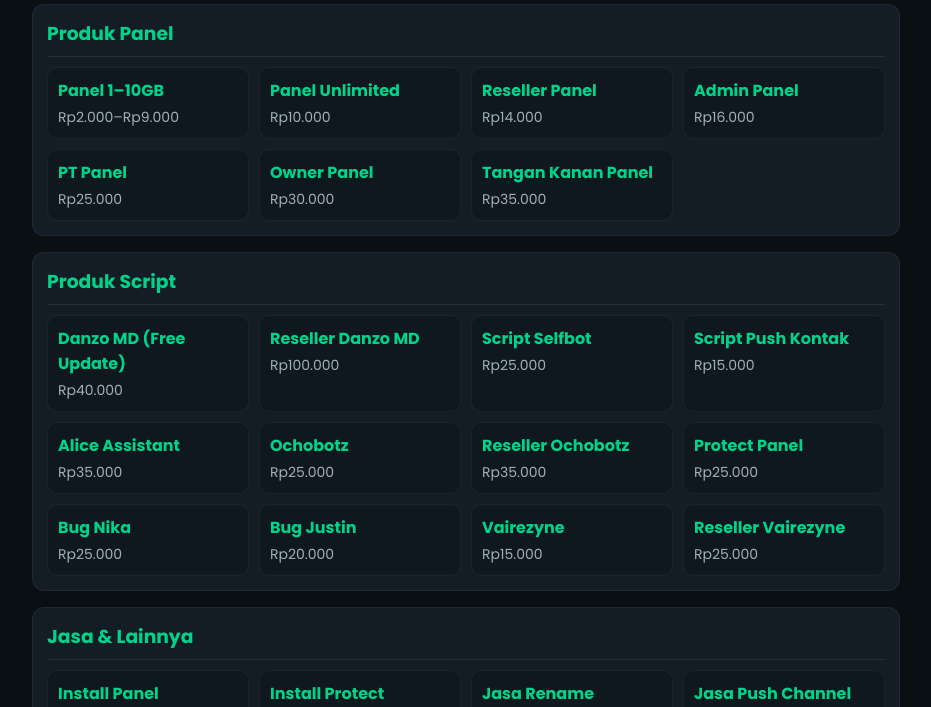
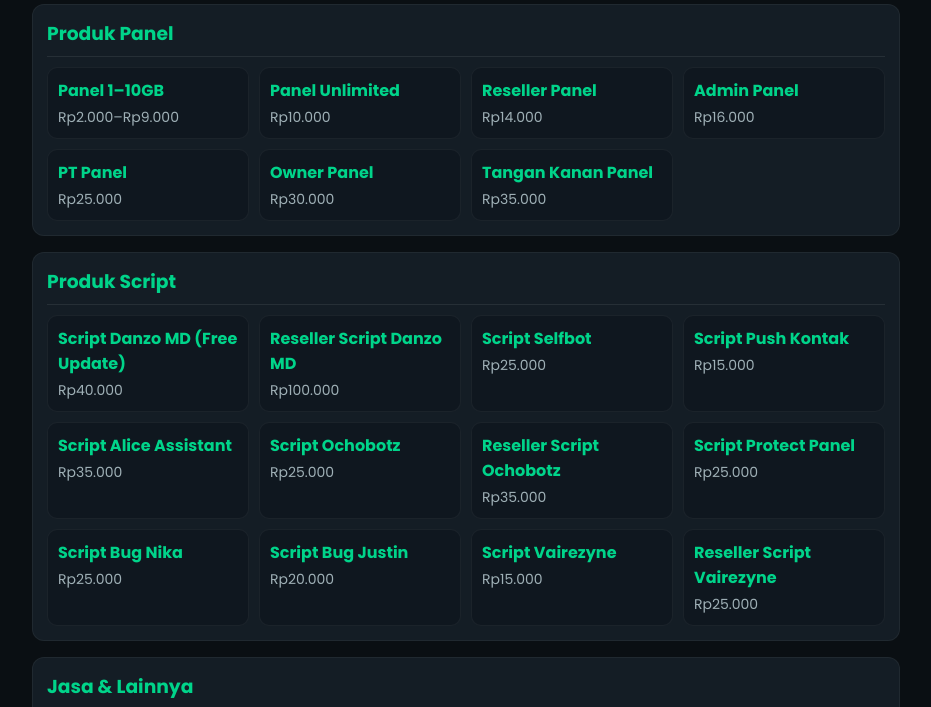
Before and after one commit to Danzx-Store/website-danzx-store, a plain HTML site: page index.html in a window 1280 px wide. Both pictures are taken after a click on the button "Produk". Shown: the part 93-800 px from the top of the page, without its empty margins (174-1105 px from the left). Drawn offline with Linux system fonts and the light colour scheme.

Commit message:
Update index.html

```diff
--- a/index.html
+++ b/index.html
@@ -98,28 +98,28 @@
     <div class="card">
       <h3 class="title">Produk Script</h3><hr>
       <div class="prod-list">
-        <div class="prod"><div class="title">Danzo MD (Free Update)</div><div class="meta">Rp40.000</div></div>
-        <div class="prod"><div class="title">Reseller Danzo MD</div><div class="meta">Rp100.000</div></div>
+        <div class="prod"><div class="title">Script Danzo MD (Free Update)</div><div class="meta">Rp40.000</div></div>
+        <div class="prod"><div class="title">Reseller Script Danzo MD</div><div class="meta">Rp100.000</div></div>
         <div class="prod"><div class="title">Script Selfbot</div><div class="meta">Rp25.000</div></div>
         <div class="prod"><div class="title">Script Push Kontak</div><div class="meta">Rp15.000</div></div>
-        <div class="prod"><div class="title">Alice Assistant</div><div class="meta">Rp35.000</div></div>
-        <div class="prod"><div class="title">Ochobotz</div><div class="meta">Rp25.000</div></div>
-        <div class="prod"><div class="title">Reseller Ochobotz</div><div class="meta">Rp35.000</div></div>
-        <div class="prod"><div class="title">Protect Panel</div><div class="meta">Rp25.000</div></div>
-        <div class="prod"><div class="title">Bug Nika</div><div class="meta">Rp25.000</div></div>
-        <div class="prod"><div class="title">Bug Justin</div><div class="meta">Rp20.000</div></div>
-        <div class="prod"><div class="title">Vairezyne</div><div class="meta">Rp15.000</div></div>
-        <div class="prod"><div class="title">Reseller Vairezyne</div><div class="meta">Rp25.000</div></div>
+        <div class="prod"><div class="title">Script Alice Assistant</div><div class="meta">Rp35.000</div></div>
+        <div class="prod"><div class="title">Script Ochobotz</div><div class="meta">Rp25.000</div></div>
+        <div class="prod"><div class="title">Reseller Script Ochobotz</div><div class="meta">Rp35.000</div></div>
+        <div class="prod"><div class="title">Script Protect Panel</div><div class="meta">Rp25.000</div></div>
+        <div class="prod"><div class="title">Script Bug Nika</div><div class="meta">Rp25.000</div></div>
+        <div class="prod"><div class="title">Script Bug Justin</div><div class="meta">Rp20.000</div></div>
+        <div class="prod"><div class="title">Script Vairezyne</div><div class="meta">Rp15.000</div></div>
+        <div class="prod"><div class="title">Reseller Script Vairezyne</div><div class="meta">Rp25.000</div></div>
       </div>
     </div>
     <!-- Jasa -->
     <div class="card">
       <h3 class="title">Jasa & Lainnya</h3><hr>
       <div class="prod-list">
-        <div class="prod"><div class="title">Install Panel</div><div class="meta">Rp5.000</div></div>
-        <div class="prod"><div class="title">Install Protect</div><div class="meta">Rp5.000</div></div>
+        <div class="prod"><div class="title">Jasa Install Panel</div><div class="meta">Rp5.000</div></div>
+        <div class="prod"><div class="title">Jasa Install Protect</div><div class="meta">Rp5.000</div></div>
         <div class="prod"><div class="title">Jasa Rename</div><div class="meta">Rp5.000–Rp10.000</div></div>
-        <div class="prod"><div class="title">Jasa Push Channel</div><div class="meta">Rp10.000</div></div>
+        <div class="prod"><div class="title">Jasa Push Cha</div><div class="meta">Rp10.000</div></div>
         <div class="prod"><div class="title">Admin Saluran WhatsApp</div><div class="meta">Rp10.000–Rp15.000</div></div>
       </div>
       <a class="btn wa" href="https://wa.me/message/MIDAD7UGMG6JE1" target="_blank">Hubungi via WhatsApp</a>
```
